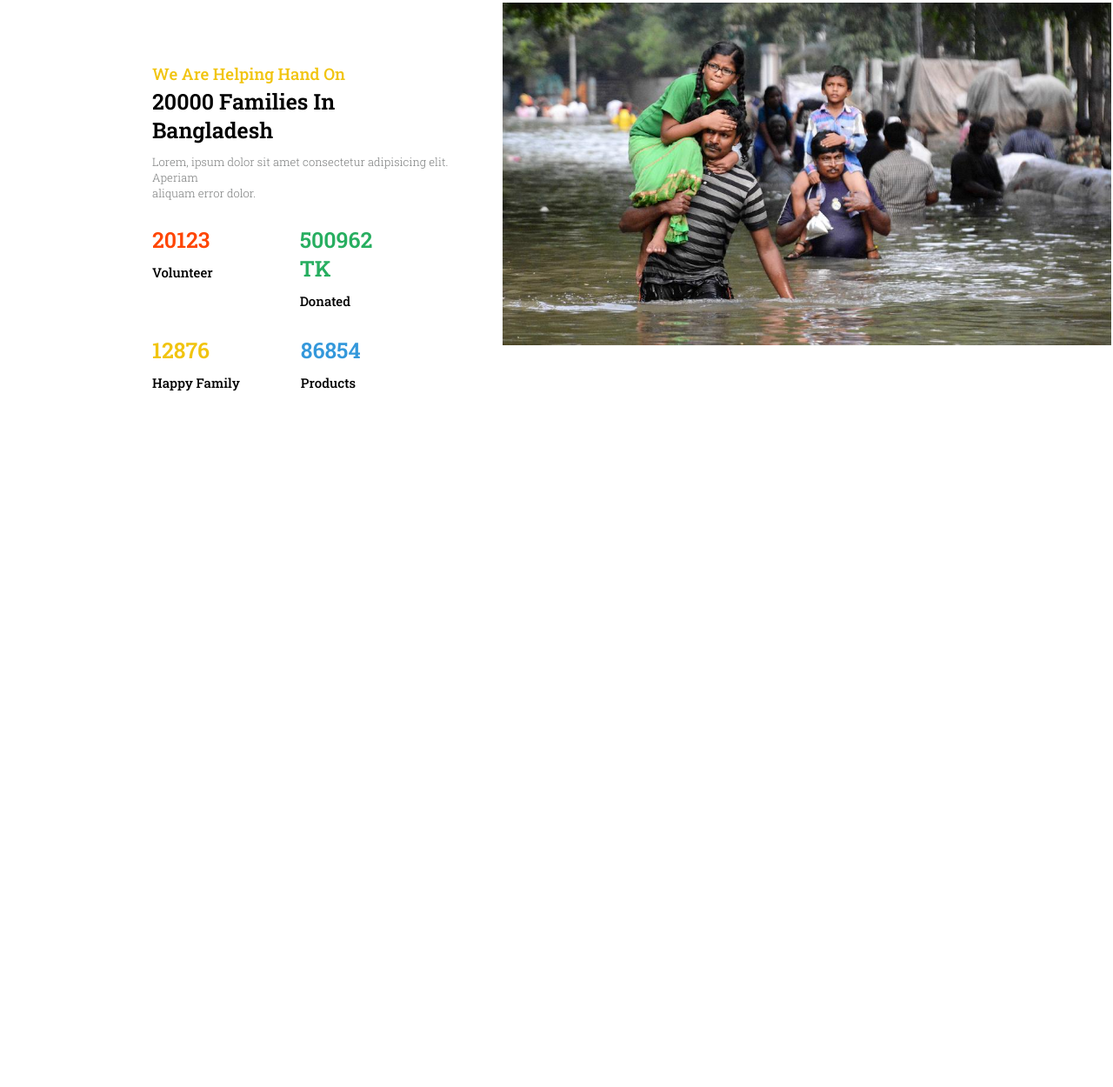
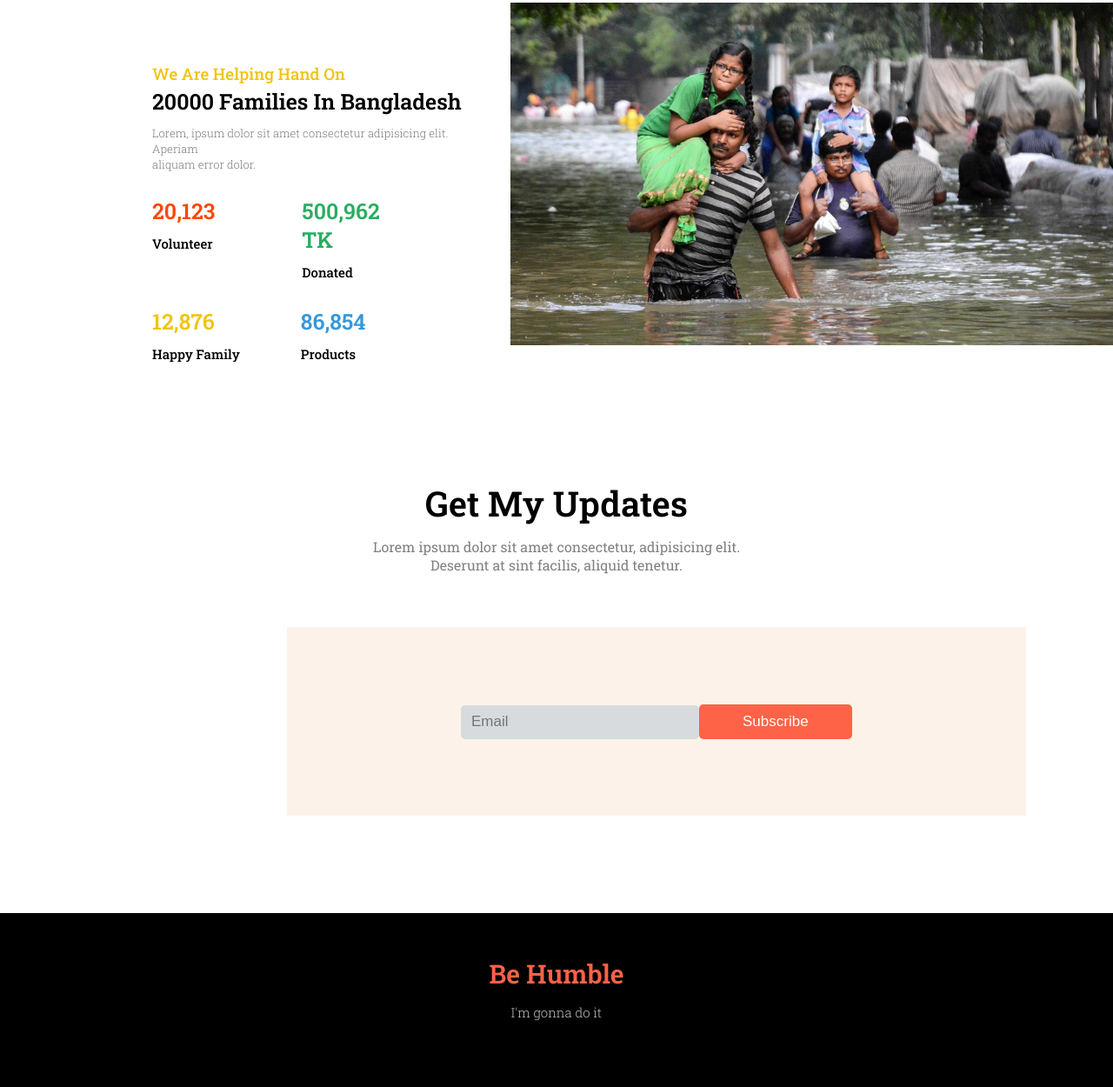
Before and after one commit to antudas22/help-us, a plain HTML site: page index.html in a window 1280 px wide. Shown: the part 2101-3351 px from the top of the page at 87% size. Before the commit the page ends 2616 px from the top, so only its background shows below. Drawn offline with Linux system fonts and the light colour scheme.

Commit message:
final added

```diff
--- a/index.html
+++ b/index.html
@@ -65,21 +65,21 @@
             <p>Lorem, ipsum dolor sit amet consectetur adipisicing elit. Aperiam<br> aliquam error dolor.</p>
                 <div class="production1">
                     <div class="first-production">
-                        <h2 style="color:orangered">20123</h2>
+                        <h2 style="color:orangered">20,123</h2>
                         <p>Volunteer</p>
                     </div>
                     <div class="first-production">
-                        <h2 style="color:#27AE60">500962 TK</h2>
+                        <h2 style="color:#27AE60">500,962 TK</h2>
                         <p>Donated</p>
                     </div>
                 </div>
                 <div class="production2">
                     <div class="second-production">
-                        <h2 style="color:#F1C40F;">12876</h2>
+                        <h2 style="color:#F1C40F;">12,876</h2>
                         <p>Happy Family</p>
                     </div>
                     <div class="second-production">
-                        <h2 style="color:#3498DB;">86854</h2>
+                        <h2 style="color:#3498DB;">86,854</h2>
                         <p>Products</p>
                     </div>
                 </div>
@@ -88,5 +88,17 @@
             <img width="700px" src="images/donation4.jpg" alt="">
         </div>
     </section>
+    <div class="update-part">
+        <h2>Get My Updates</h2>
+        <p>Lorem ipsum dolor sit amet consectetur, adipisicing elit.<br> Deserunt at sint facilis, aliquid tenetur.</p>
+    </div>
+    <div class="subscribe-part">
+        <input type="email" placeholder="Email">
+        <button type="submit">Subscribe</button>
+    </div>
+    <footer>
+        <h2>Be Humble</h2>
+        <p>I'm gonna do it</p>
+    </footer>
 </body>
 </html>
--- a/style.css
+++ b/style.css
@@ -201,3 +201,62 @@ hr{
     font-size: 15px;
     font-weight: 500;
 }
+.update-part{
+    text-align: center;
+    margin-top: 70px;
+}
+.update-part h2{
+    font-family: 'Roboto Slab', serif;
+    font-size: 40px;
+    font-weight: 600;
+}
+.update-part p{
+    margin-top: -20px;
+    color: gray;
+    font-family: 'Roboto Slab', serif;
+    font-size: 16px;
+    font-weight: 400;
+    margin-bottom: 150px;
+}
+.subscribe-part{
+    padding: 100px 200px;
+    background-color: #FDF2E9;
+    display: inline;
+    margin-left: 330px;
+}
+.subscribe-part input{
+    border: none;
+    background-color: #D7DBDD;
+    border-radius: 5px;
+    width: 250px;
+    padding: 12px;
+}
+.subscribe-part button{
+    color: white;
+    background-color: tomato;
+    margin-left: -4px;
+    border: none;
+    border-radius: 5px;
+    padding: 10px 50px;
+    font-size: 17px;
+}
+footer{
+    text-align: center;
+    margin-top: 200px;
+    height: 200px;
+    background-color: black;
+}
+footer h2{
+    padding-top: 50px;
+    color: tomato;
+    font-family: 'Roboto Slab', serif;
+    font-weight: 600;
+    font-size: 30px;
+}
+footer  p{
+    margin-top: -10px;
+    color: silver;
+    font-family: 'Roboto Slab', serif;
+    font-size: 15px;
+    font-weight: 300;
+}
```
